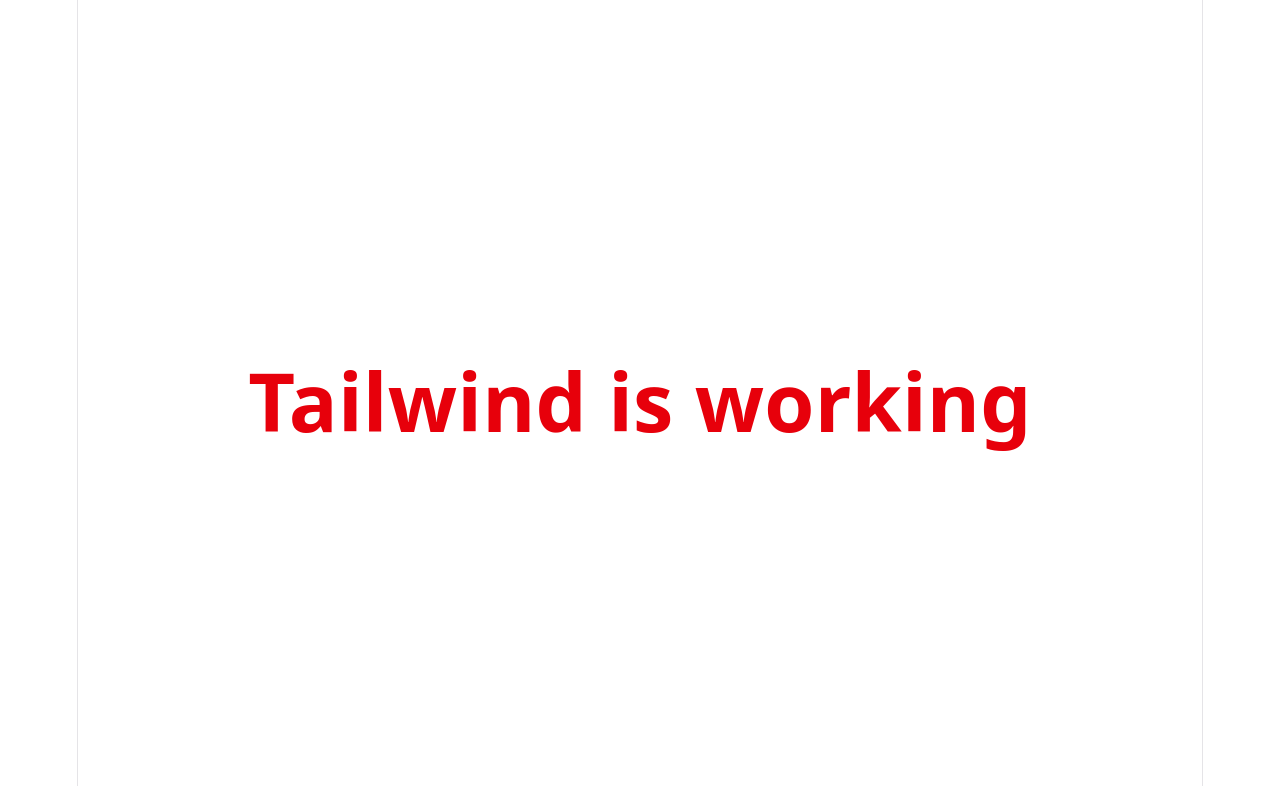
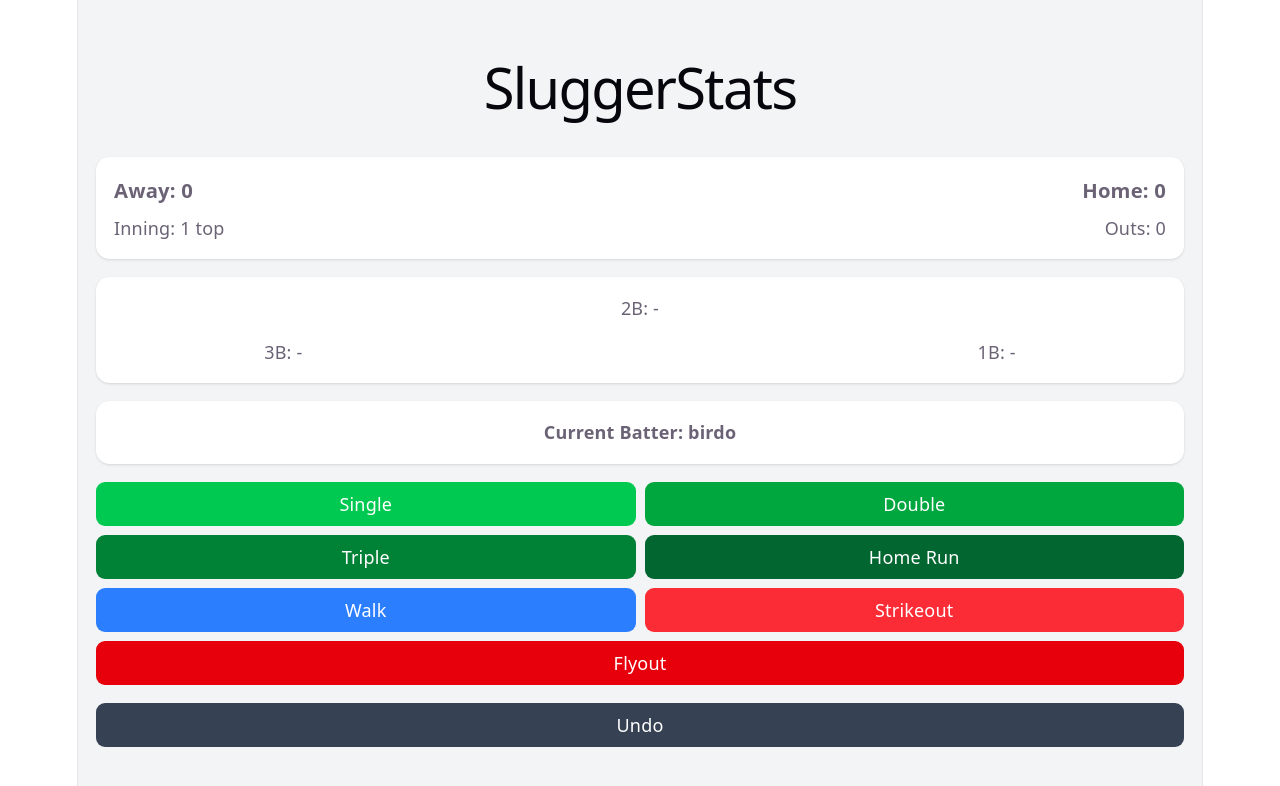
Before and after one commit to lukesantos34/SluggersStats, a React (Vite) app: page / in a window 1280 px wide. Shown: the top 786 px of the page. Built offline with nearby package versions, Linux system fonts and the light colour scheme.

Commit message:
fixes undo play issue

```diff
--- a/src/App.tsx
+++ b/src/App.tsx
@@ -1,9 +1,141 @@
-function App() {
+import { useState } from "react"
+import { createInitialGameState } from "./engine/createInitialGameState"
+import { applyPlay, type PlayResult } from "./engine/applyPlay"
+
+export default function App() {
+  const [gameState, setGameState] = useState(
+    createInitialGameState()
+  )
+
+  const [history, setHistory] = useState<
+    typeof gameState[]
+  >([])
+
+  function handlePlay(result: PlayResult) {
+    setHistory((prev) => [...prev, gameState])
+    const newState = applyPlay(gameState, result)
+    setGameState(newState)
+  }
+
+  function handleUndo() {
+    if (history.length === 0) return
+
+    const previous = history[history.length - 1]
+    setHistory((prev) => prev.slice(0, -1))
+    setGameState(previous)
+  }
+
+  const isTop = gameState.inningSide === "top"
+  const lineup = isTop
+    ? gameState.lineupAway
+    : gameState.lineupHome
+  const battingIndex = isTop
+    ? gameState.battingIndexAway
+    : gameState.battingIndexHome
+  const currentBatter = lineup[battingIndex]
+
   return (
-    <div className="flex min-h-screen items-center justify-center">
-      <p className="text-7xl font-extrabold text-red-600">Tailwind is working</p>
+    <div className="min-h-screen bg-gray-100 p-4 space-y-4">
+      <h1 className="text-2xl font-bold text-center">
+        SluggerStats
+      </h1>
+
+      {/* Scoreboard */}
+      <div className="bg-white rounded-xl shadow p-4 space-y-2">
+        <div className="flex justify-between text-lg font-semibold">
+          <span>Away: {gameState.score.away}</span>
+          <span>Home: {gameState.score.home}</span>
+        </div>
+
+        <div className="flex justify-between">
+          <span>
+            Inning: {gameState.inning}{" "}
+            {gameState.inningSide}
+          </span>
+          <span>Outs: {gameState.outs}</span>
+        </div>
+      </div>
+
+      {/* Bases */}
+      <div className="bg-white rounded-xl shadow p-4">
+        <div className="grid grid-cols-3 gap-4 text-center">
+          <div></div>
+          <div>
+            2B: {gameState.bases.second ?? "-"}
+          </div>
+          <div></div>
+
+          <div>
+            3B: {gameState.bases.third ?? "-"}
+          </div>
+          <div></div>
+          <div>
+            1B: {gameState.bases.first ?? "-"}
+          </div>
+        </div>
+      </div>
+
+      {/* Current Batter */}
+      <div className="bg-white rounded-xl shadow p-4">
+        <p className="font-semibold">
+          Current Batter: {currentBatter}
+        </p>
+      </div>
+
+      {/* Controls */}
+      <div className="grid grid-cols-2 gap-2">
+        <button
+          onClick={() => handlePlay("single")}
+          className="bg-green-500 text-white rounded-lg p-2"
+        >
+          Single
+        </button>
+        <button
+          onClick={() => handlePlay("double")}
+          className="bg-green-600 text-white rounded-lg p-2"
+        >
+          Double
+        </button>
+        <button
+          onClick={() => handlePlay("triple")}
+          className="bg-green-700 text-white rounded-lg p-2"
+        >
+          Triple
+        </button>
+        <button
+          onClick={() => handlePlay("homerun")}
+          className="bg-green-800 text-white rounded-lg p-2"
+        >
+          Home Run
+        </button>
+
+        <button
+          onClick={() => handlePlay("walk")}
+          className="bg-blue-500 text-white rounded-lg p-2"
+        >
+          Walk
+        </button>
+        <button
+          onClick={() => handlePlay("strikeout")}
+          className="bg-red-500 text-white rounded-lg p-2"
+        >
+          Strikeout
+        </button>
+        <button
+          onClick={() => handlePlay("flyout")}
+          className="bg-red-600 text-white rounded-lg p-2 col-span-2"
+        >
+          Flyout
+        </button>
+      </div>
+
+      {/* Undo */}
+      <button
+        onClick={handleUndo}
+        className="w-full bg-gray-700 text-white rounded-lg p-2"
+      >
+        Undo
+      </button>
     </div>
   )
 }
-
-export default App
--- a/src/engine/applyPlay.ts
+++ b/src/engine/applyPlay.ts
@@ -14,9 +14,6 @@
   result: PlayResult
 ): GameState {
   const newState: GameState = JSON.parse(JSON.stringify(state))
-
-  // Save snapshot for undo
-  newState.history.push(state)
 
   const isTop = newState.inningSide === "top"
   const battingIndex = isTop
--- a/src/engine/types.ts
+++ b/src/engine/types.ts
@@ -36,6 +36,4 @@
   pitcherAway: string
 
   playerStats: Record<string, PlayerStats>
-
-  history: GameState[] // For undo functionality
 }
```
